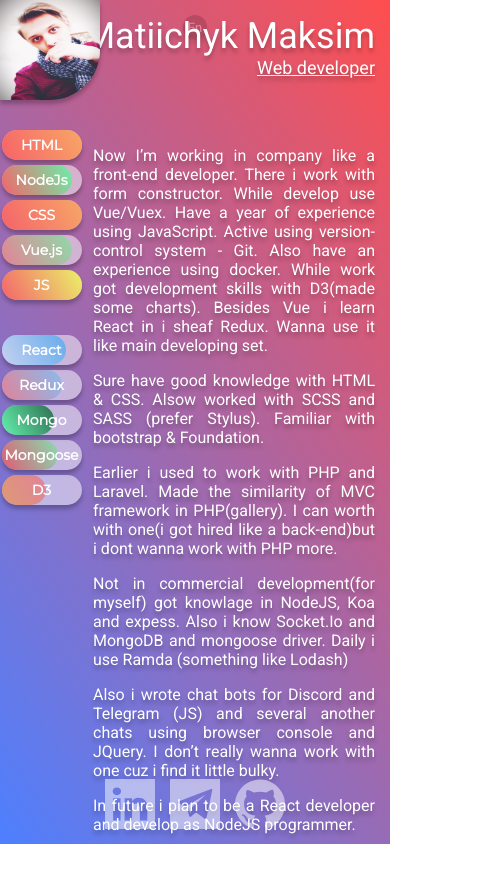
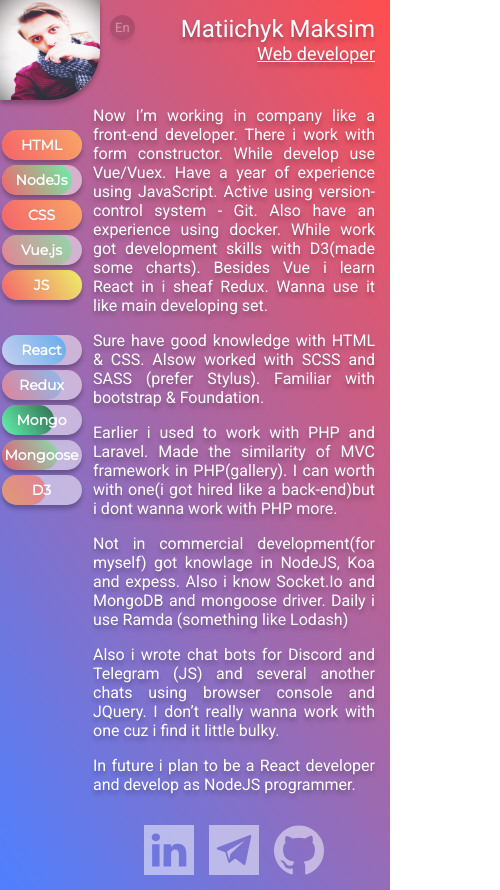
Before and after one commit to KamikariCat/resume, a React (Create React App) app: page / in a window 390 px wide. Shown: the whole page, 500 px wide, since content can reach past the window. Before the commit the page ends 844 px from the top, so only its background shows below. Built offline with nearby package versions, Linux system fonts and the light colour scheme.

Commit message:
style coorections

```diff
--- a/src/App.css
+++ b/src/App.css
@@ -19,6 +19,7 @@
 }
 
 .lang {
+    z-index: 100;
     position: absolute;
     width: 100%;
     top: 0;
@@ -122,6 +123,10 @@
 .userName {
     padding-right: 30px;
 }
+.userName .header-text {
+    font-size: 24px;
+    width: 200px;
+}
 .userName span {
     display: block;
     text-align: right;
@@ -166,10 +171,15 @@ nav button:after {
     background-repeat: no-repeat;
 }
 
-.social_buttons {
+.social_buttons, .social_button_mobile {
     display: flex;
     justify-content: center;
 }
+
+.social_button_mobile {
+    margin-bottom: 15px;
+}
+
 .social_button {
     width: 50px;
     height: 50px;
@@ -182,8 +192,8 @@ nav button:after {
 }
 
 .about_text {
-    margin-top: 50px;
     max-width: 500px;
+    margin-top: 60px;
     font-family: Roboto, serif;
     font-style: normal;
     font-weight: normal;
@@ -230,8 +240,13 @@ nav button:after {
     .skill_item {
         margin-right: -5px;
     }
+    .about {
+        margin-top: 60px;
+    }
     .about_text {
-        padding-top: 50px;
+        height: 100%;
+        padding-bottom: 15px;
+        margin-top: 0;
         padding-left: 15px;
         padding-right: 15px;
         flex-grow: 2;
@@ -260,6 +275,10 @@ nav button:after {
     }
 }
 @media (max-width: 450px) {
+    .lang {
+        justify-content: flex-start;
+        padding-left: 110px;
+    }
     .fz450 {
         font-size: 14px !important;
     }
@@ -271,6 +290,10 @@ nav button:after {
 }
 @media (max-width: 350px) {
     .m350 { display: none; }
+    .lang {
+        justify-content: flex-start;
+        top: 50px;
+    }
 }
 
 @media (max-width: 380px) {
--- a/src/components/about.js
+++ b/src/components/about.js
@@ -1,6 +1,24 @@
-import React from 'react';
+import React, {useState} from 'react';
+
+const initialSocialImages = [
+    {
+        image: '/linkedin.svg',
+        link: 'https://www.linkedin.com/in/kamikari/',
+        alt: 'linkedin'
+    },
+    {
+        image: '/telegram.svg',
+        link: 'tg://resolve?domain=iamnori>',
+        alt: 'telegram'
+    },
+    {
+        image: '/github.svg',
+        link: 'https://github.com/KamikariCat',
+        alt: 'github'
+    }];
 
 export default function About (props) {
+    const [socialImages] = useState(initialSocialImages);
     const resumeEn = [
         `Now I’m working in company like a front-end developer. There i work with  form constructor. While develop use Vue/Vuex. Have a year of experience using JavaScript. Active using version-control system - Git. Also have an experience using docker. While work got development skills with D3(made some charts). Besides Vue i learn React in i sheaf Redux. Wanna use it like main developing  set.`,
         `Sure have good knowledge with HTML & CSS. Alsow worked with SCSS and SASS (prefer Stylus). Familiar with bootstrap & Foundation.`,
@@ -23,6 +41,15 @@ export default function About (props) {
         <div className="column about">
             <span className="header-text mobile_none">{!props.ru ? 'About' : 'O себе'}</span>
             <div className="about_text">{ props.ru ? resumeRu.map((p, i) => <p key={i}>{p}</p>) : resumeEn.map((p, i) => <p key={i}>{p}</p>) }</div>
+            <div className="social_button_mobile">
+                {socialImages.map((element, index) =>
+                    <div key={index} className="social_button mobile_block">
+                        <a href={element.link}>
+                            <img src={element.image} alt={element.alt}/>
+                        </a>
+                    </div>
+                )}
+            </div>
         </div>
     );
 }
--- a/src/components/rightbar.js
+++ b/src/components/rightbar.js
@@ -33,7 +33,7 @@ export default function RightBar () {
                     {/*<button>Contacts</button>*/}
                     <div className="social_buttons">
                         {socialImages.map((element, index) =>
-                            <div key={index} className="social_button">
+                            <div key={index} className="social_button mobile_none">
                                 <a href={element.link}>
                                     <img src={element.image} alt={element.alt}/>
                                 </a>
--- a/src/index.css
+++ b/src/index.css
@@ -10,10 +10,14 @@ body {
   -moz-osx-font-smoothing: grayscale;
 }
 
-html, body, #root, .App {
+html #root, .App {
   width: 100%;
   height: 100%;
   overflow: hidden;
+}
+body {
+  height: 100%;
+  width: 100%;
 }
 
 code {
```
